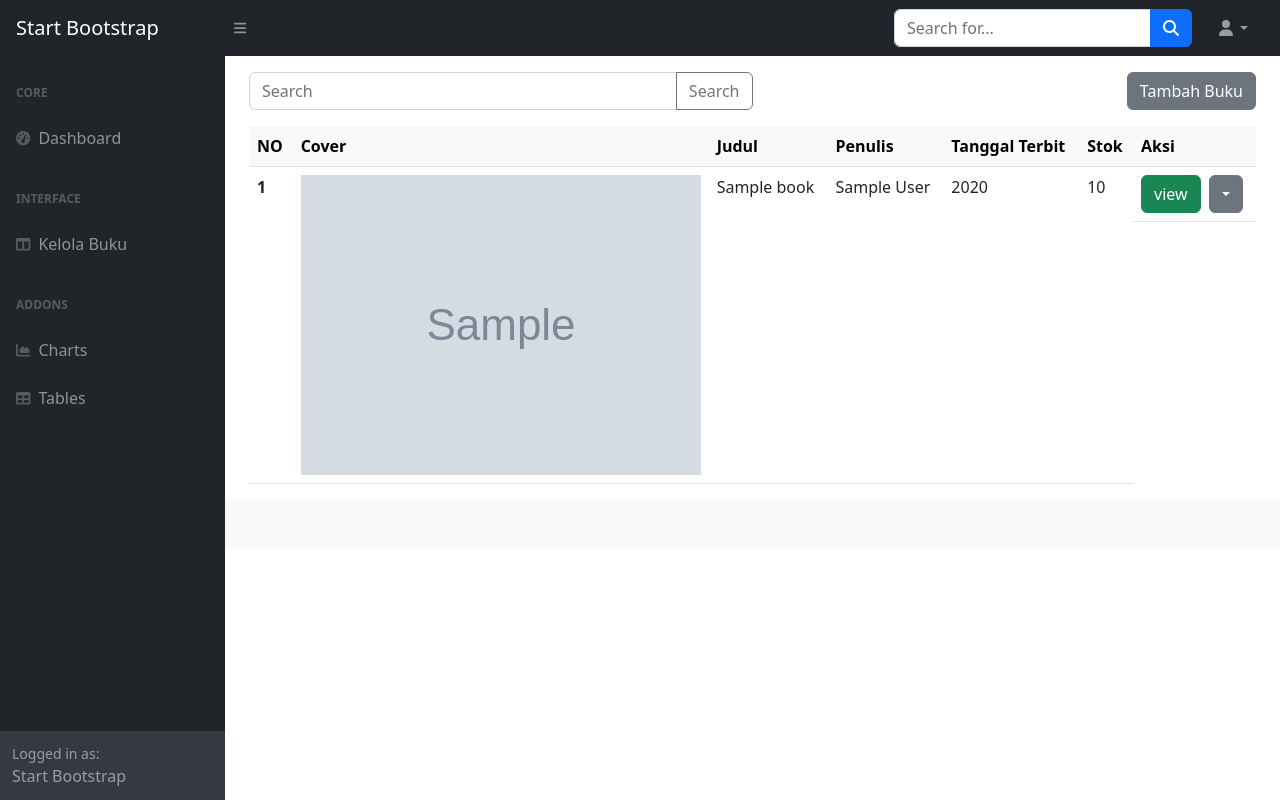
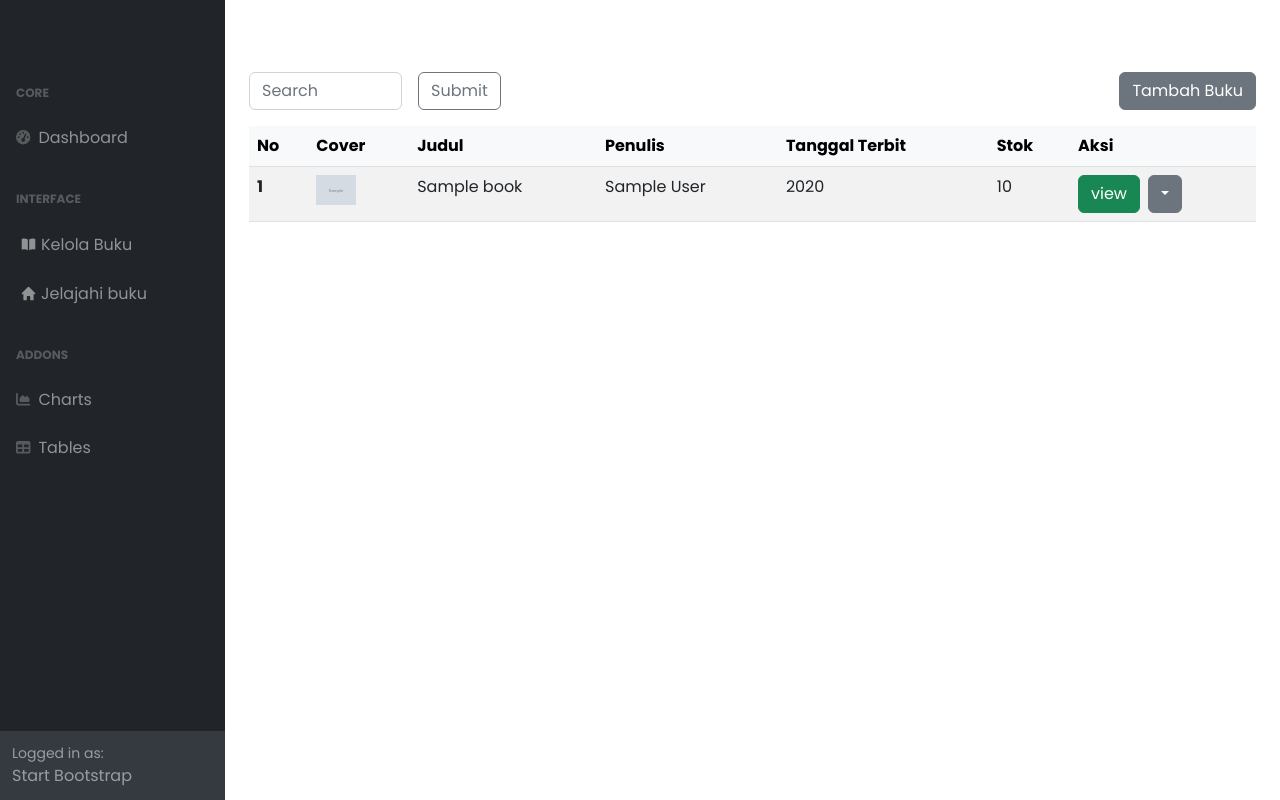
Before and after one commit to Werdhika/Library, a PHP site: page /manage-book.php in a window 1280 px wide. Run offline with PHP 8.4, Linux system fonts and the light colour scheme; tables that the repository leaves empty or names only in its code hold one stand-in row (values such as "Sample post"); grey boxes marked "Sample" are stand-in pictures; some libraries are stand-ins or nearby versions.

Commit message:
aku menambahkan file jelajah buku

```diff
--- a/components/footer.php
+++ /dev/null
@@ -1,12 +0,0 @@
-<footer class="py-4 bg-light mt-auto">
-    <div class="container-fluid px-4">
-        <!-- <div class="d-flex align-items-center justify-content-between small">
-            <div class="text-muted">Copyright &copy; Your Website 2023</div>
-            <div>
-                <a href="#">Privacy Policy</a>
-                &middot;
-                <a href="#">Terms &amp; Conditions</a>
-            </div>
-        </div> -->
-    </div>
-</footer>
--- a/components/navbar.php
+++ /dev/null
@@ -1,27 +0,0 @@
-<nav class="sb-topnav navbar navbar-expand navbar-dark bg-dark">
-    <!-- Navbar Brand-->
-    <a class="navbar-brand ps-3" href="index.html">Start Bootstrap</a>
-    <!-- Sidebar Toggle-->
-    <button class="btn btn-link btn-sm order-1 order-lg-0 me-4 me-lg-0" id="sidebarToggle" href="#!"><i class="fas fa-bars"></i></button>
-    <!-- Navbar Search-->
-    <form class="d-none d-md-inline-block form-inline ms-auto me-0 me-md-3 my-2 my-md-0">
-        <div class="input-group">
-            <input class="form-control" type="text" placeholder="Search for..." aria-label="Search for..." aria-describedby="btnNavbarSearch" />
-            <button class="btn btn-primary" id="btnNavbarSearch" type="button"><i class="fas fa-search"></i></button>
-        </div>
-    </form>
-    <!-- Navbar-->
-    <ul class="navbar-nav ms-auto ms-md-0 me-3 me-lg-4">
-        <li class="nav-item dropdown">
-            <a class="nav-link dropdown-toggle" id="navbarDropdown" href="#" role="button" data-bs-toggle="dropdown" aria-expanded="false"><i class="fas fa-user fa-fw"></i></a>
-            <ul class="dropdown-menu dropdown-menu-end" aria-labelledby="navbarDropdown">
-                <li><a class="dropdown-item" href="#!">Settings</a></li>
-                <li><a class="dropdown-item" href="#!">Activity Log</a></li>
-                <li>
-                    <hr class="dropdown-divider" />
-                </li>
-                <li><a class="dropdown-item" href="#!">Logout</a></li>
-            </ul>
-        </li>
-    </ul>
-</nav>
--- a/css/vanilla.css
+++ b/css/vanilla.css
@@ -2,6 +2,10 @@
 
 :root {
     --font-family: 'Poppins', serif;
+}
+
+* {
+    font-family: var(--font-family);
 }
 
 .login {
@@ -134,3 +138,8 @@
 .container-file {
     background-color: aqua;
 }
+
+.icon-sidebar {
+    width: 25px;
+    height: 25px;
+}
--- a/edit.php
+++ b/edit.php
@@ -78,11 +78,10 @@ if (isset($_POST['submit'])) {
                         for="exampleFormControlTextarea1"
                         class="form-label">Deskripsi</label>
                     <textarea
-
                         class="form-control"
                         id="exampleFormControlTextarea1"
                         rows="3"
-                        name="description"></textarea>
+                        name="description"><?= $result['description']; ?></textarea>
                 </div>
             </div>
             <div class="col-sm-6 d-flex flex-column">
--- a/layouts/app-foot.php
+++ b/layouts/app-foot.php
@@ -1,4 +1,3 @@
-<?php require_once './components/footer.php'; ?>
 </div>
 </main>
 </div>
--- a/layouts/app-head.php
+++ b/layouts/app-head.php
@@ -1,5 +1,4 @@
 <?php require_once './partials/header.php'; ?>
-<?php require_once './components/navbar.php'; ?>
 <div id="layoutSidenav">
     <div id="layoutSidenav_nav">
         <nav class="sb-sidenav accordion sb-sidenav-dark" id="sidenavAccordion">
@@ -12,8 +11,20 @@
                     </a>
                     <div class="sb-sidenav-menu-heading">Interface</div>
                     <a class="nav-link" href="manage-book.php">
-                        <div class="sb-nav-link-icon"><i class="fas fa-columns"></i></div>
-                        Kelola Buku
+                        <div class="icon-sidebar">
+                            <svg xmlns="http://www.w3.org/2000/svg" viewBox="0 0 20 20" fill="currentColor" class="size-5 m-1">
+                                <path d="M10.75 16.82A7.462 7.462 0 0 1 15 15.5c.71 0 1.396.098 2.046.282A.75.75 0 0 0 18 15.06v-11a.75.75 0 0 0-.546-.721A9.006 9.006 0 0 0 15 3a8.963 8.963 0 0 0-4.25 1.065V16.82ZM9.25 4.065A8.963 8.963 0 0 0 5 3c-.85 0-1.673.118-2.454.339A.75.75 0 0 0 2 4.06v11a.75.75 0 0 0 .954.721A7.506 7.506 0 0 1 5 15.5c1.579 0 3.042.487 4.25 1.32V4.065Z" />
+                            </svg>
+                        </div>
+                        <span>Kelola Buku</span>
+                    </a>
+                    <a class="nav-link" href="browse-book.php">
+                        <div class="icon-sidebar">
+                            <svg xmlns="http://www.w3.org/2000/svg" viewBox="0 0 20 20" fill="currentColor" class="size-5 m-1">
+                                <path fill-rule="evenodd" d="M9.293 2.293a1 1 0 0 1 1.414 0l7 7A1 1 0 0 1 17 11h-1v6a1 1 0 0 1-1 1h-2a1 1 0 0 1-1-1v-3a1 1 0 0 0-1-1H9a1 1 0 0 0-1 1v3a1 1 0 0 1-1 1H5a1 1 0 0 1-1-1v-6H3a1 1 0 0 1-.707-1.707l7-7Z" clip-rule="evenodd" />
+                            </svg>
+                        </div>
+                        <span>Jelajahi buku</span>
                     </a>
                     <div class="collapse" id="collapsePages" aria-labelledby="headingTwo" data-bs-parent="#sidenavAccordion">
                         <nav class="sb-sidenav-menu-nested nav accordion" id="sidenavAccordionPages">
--- a/manage-book.php
+++ b/manage-book.php
@@ -12,19 +12,19 @@ $i = 0;
 <?php require_once './layouts/app-head.php'; ?>
 
 <div class="d-flex my-3 justify-content-between">
-    <div class="input-group w-50">
-        <input type="text" class="form-control" placeholder="Search" aria-label="Recipient's username" aria-describedby="button-addon2">
-        <button class="btn btn-outline-secondary" type="button" id="button-addon2">Search</button>
+    <div class="d-flex gap-3 w-25 ">
+        <input type="text" class="form-control " placeholder="Search" aria-label="Recipient's username" aria-describedby="button-addon2">
+        <button class="btn btn-outline-secondary " type="button" id="button-addon2">Submit</button>
     </div>
     <a href="add-book.php" id="button-submit" class="btn btn-secondary">
         Tambah Buku
     </a>
 </div>
 
-<table class="table">
+<table class="table table-striped">
     <thead id="table-subheading" class="table table-light">
         <tr>
-            <th scope="col">NO</th>
+            <th scope="col">No</th>
             <th scope="col">Cover</th>
             <th scope="col">Judul</th>
             <th scope="col">Penulis</th>
@@ -40,12 +40,13 @@ $i = 0;
                 <?php $i++ ?>
                 <tr>
                     <th scope="row"><?= $i; ?></th>
-                    <td style="width: 5px;"><img src="gambar/<?= $row['cover']; ?>"></td>
-                    <td> <?= $row["title"]; ?></td>
+                    <td><img style="width: 40px;" src="gambar/<?= $row['cover']; ?>"></td>
+                    <td><?= $row["title"]; ?></td>
                     <td><?= $row["author"]; ?></td>
                     <td><?= $row["publication_year"]; ?></td>
                     <td><?= $row["stock"]; ?></td>
-                    <td class="d-flex gap-2 ">
+                    <td>
+                        <div class="d-flex gap-2">
                             <button
                                 type="button"
                                 class="btn btn-success">
@@ -58,7 +59,7 @@ $i = 0;
                                     data-bs-toggle="dropdown"
                                     aria-expanded="false"></button>
                                 <ul class="dropdown-menu">
-       `                         <li>
+                                    <li>
                                         <a
                                             class="dropdown-item"
                                             href="edit.php?id=<?= $row['id']; ?>">Edit</a>
@@ -69,6 +70,7 @@ $i = 0;
                                             href="delete.php?id=<?= $row['id']; ?>">Delete</a>
                                     </li>
                                 </ul>
+                            </div>
                         </div>
                     </td>
                 </tr>
--- a/partials/header.php
+++ b/partials/header.php
@@ -10,7 +10,7 @@
     <title>Dashboard - SB Admin</title>
     <link href="https://cdn.jsdelivr.net/npm/simple-datatables@7.1.2/dist/style.min.css" rel="stylesheet" />
     <link href="css/styles.css" rel="stylesheet" />
-    <link rel="stylesheet" href="vanilla.css">
+    <link rel="stylesheet" href="css/vanilla.css">
     <script src="https://use.fontawesome.com/releases/v6.3.0/js/all.js" crossorigin="anonymous"></script>
 </head>
 
```
Also changed, not shown: browse-book.php (added, +40 -0 lines), gambar/192.png (added), gambar/321.png (added), gambar/621.png (added), gambar/810.png (added). Lines whose indentation alone changed are shown as unchanged.
